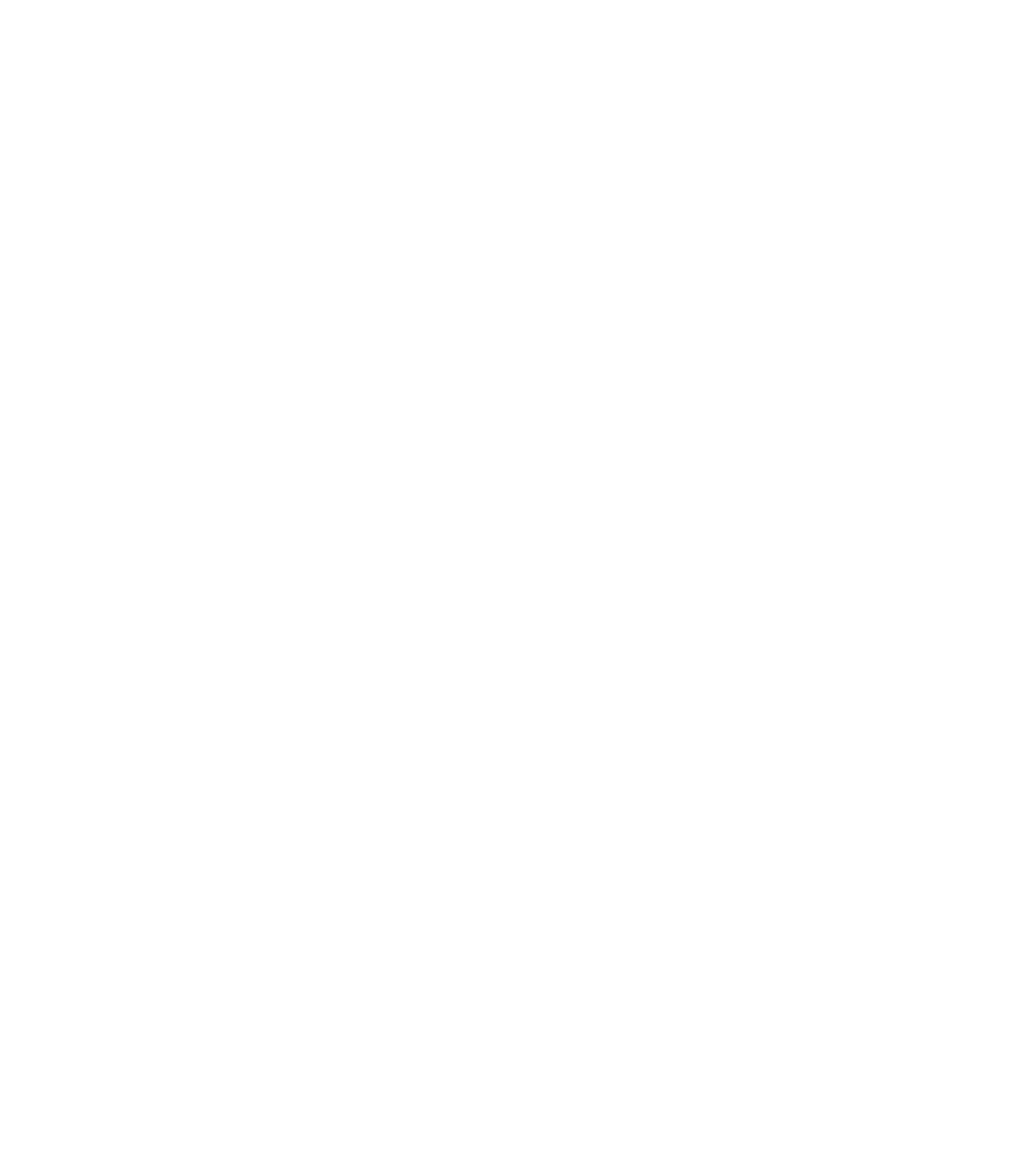
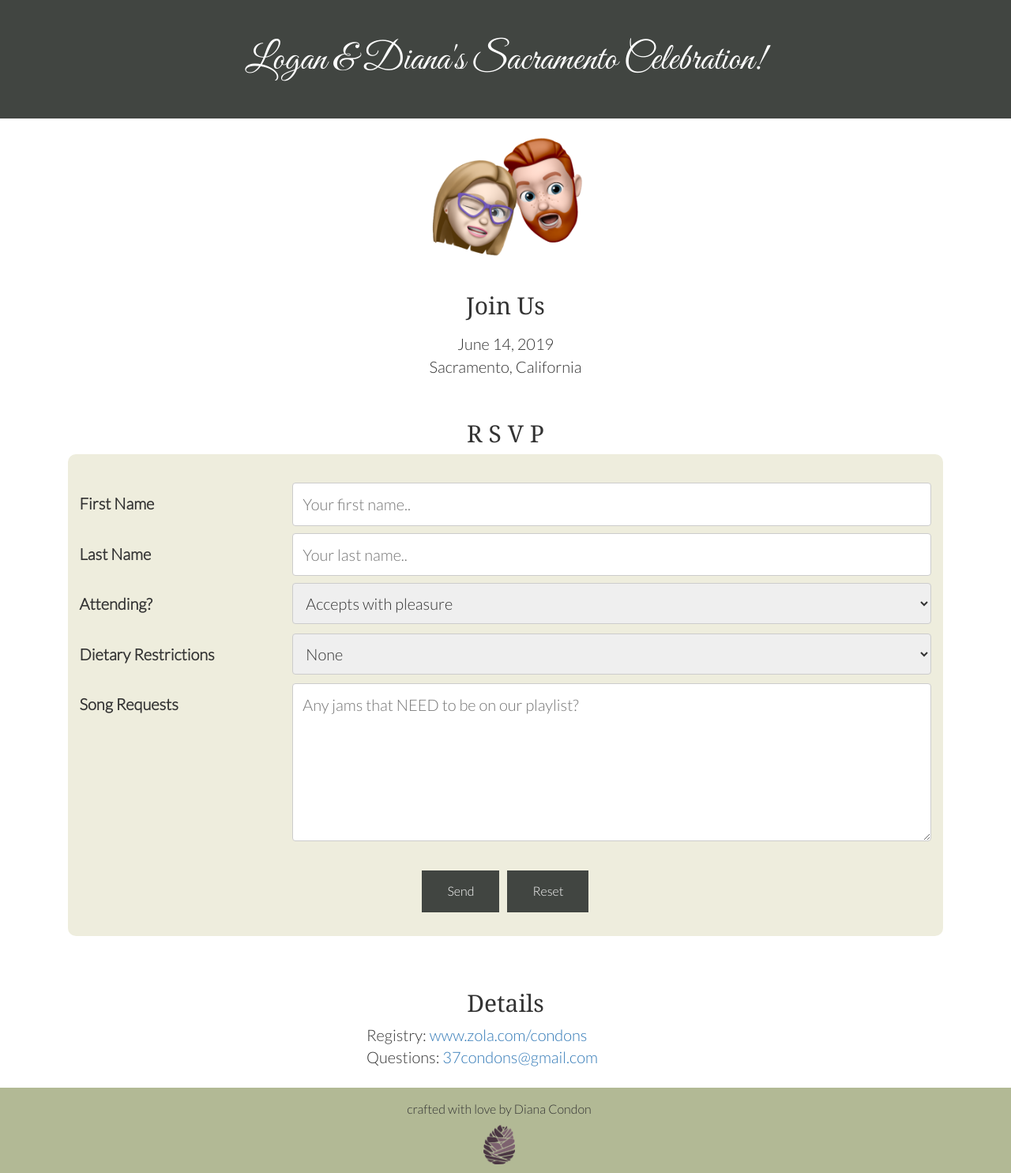
Before and after one commit to DGriffing/condon_party, a plain HTML site: page 2019-sacramento.html in a window 1280 px wide. Shown: the whole page at 79% size. Before the commit the page ends 800 px from the top, so only its background shows below. Drawn offline with nearby package versions, Linux system fonts and the light colour scheme.

Commit message:
Adds City Information, form, and generally makes it prettier

```diff
--- a/2019-sacramento.html
+++ b/2019-sacramento.html
@@ -0,0 +1,114 @@
+<!DOCTYPE html>
+<html lang="en">
+<head>
+    <meta charset="utf-8">
+    <meta name="viewport" content="width=device-width, initial-scale=1, shrink-to-fit=no">
+    <meta name="author" content="Diana Condon">
+    <meta name="description" content="The Condon Sacramento Celebration">
+    <title>The Condon Wedding - Sacramento</title>
+    <link rel="stylesheet" href="css/main.css"/>
+	<link rel="icon" type="png" href="img/animojis.png">
+</head>
+<body>
+    <div class="content">
+        <!-- HEADER -->
+        <div class="sac-header">
+            <h1>Logan &amp; Diana's Sacramento Celebration!</h1>
+        </div>
+
+        <div class="us">
+            <img class="us-image" src="img/animojis@4x.png"/>
+        </div>
+
+        <div class="join">
+            <h2>Join Us</h2>
+            <p class="where">
+                June 14, 2019
+                <br>
+                Sacramento, California
+            <p>
+        </div>
+
+
+       <div class="rsvp">
+           <h2>R S V P</h2>
+           <div class="rsvp-form">
+                <form action="mailto:37condons@egmail.com" method="post" enctype="text/plain">
+                    <div class="row">
+                    <div class="col-25">
+                        <label for="fname">First Name</label>
+                    </div>
+                    <div class="col-75">
+                        <input type="text" id="fname" name="firstname" placeholder="Your first name..">
+                    </div>
+                    </div>
+                    <div class="row">
+                    <div class="col-25">
+                        <label for="lname">Last Name</label>
+                    </div>
+                    <div class="col-75">
+                        <input type="text" id="lname" name="lastname" placeholder="Your last name..">
+                    </div>
+                    </div>
+
+                    <div class="row">
+                    <div class="col-25">
+                        <label for="attending">Attending?</label>
+                    </div>
+                    <div class="col-75">
+                        <select id="attending" name="attending">
+                        <option value="yes">Accepts with pleasure</option>
+                        <option value="no">Declines with regret</option>
+                        </select>
+                    </div>
+                    </div>
+
+                    <div class="row">
+                    <div class="col-25">
+                        <label for="dietary">Dietary Restrictions</label>
+                    </div>
+                    <div class="col-75">
+                        <select id="dietary" name="dietary">
+                        <option value="none">None</option>
+                        <option value="vegetarian">Vegetarian</option>
+                        <option value="vegan">Vegan</option>
+                        <option value="fish">Pescatarian</option>
+                        <option value="nogluten">Gluten Free</option>
+                        </select>
+                    </div>
+                    </div>
+                    <div class="row">
+                    <div class="col-25">
+                        <label for="subject">Song Requests</label>
+                    </div>
+                    <div class="col-75">
+                        <textarea id="subject" name="subject" placeholder="Any jams that NEED to be on our playlist?" style="height:200px"></textarea>
+                    </div>
+                    </div>
+                    <div class="row">
+                        <div class="buttons">
+                        <input class="button" type="submit" value="Send" id="left-button">
+                        <input class="button" type="reset" value="Reset" id="right-button">
+                        </div>
+                    </div>
+                </form>
+           </div>
+       </div>
+       <div class="details">
+            <h2>Details</h2>
+            <p>
+                Registry: <a href="https://www.zola.com/registry/condons">www.zola.com/condons</a>
+            </p>
+            <p>
+                Questions: <a href="mailto:37condons@gmail.com">37condons@gmail.com</a>
+            </p>
+       </div>
+    </div>
+    <footer class="footer">
+        <div>
+            crafted with love by Diana Condon
+            <img class="footer-logo" src="img/pinecone.png"/>
+        </div>
+    </footer>
+</body>
+</html>
--- a/css/main.css
+++ b/css/main.css
@@ -2,6 +2,10 @@
 
 @import url(https://fonts.googleapis.com/css?family=Raleway:300,400);
 @import url(https://fonts.googleapis.com/css?family=Lato:300);
+
+@import url(https://fonts.googleapis.com/css?family=Great+Vibes);
+@import url(https://fonts.googleapis.com/css?family=Roboto+Mono:300);
+@import url(https://fonts.googleapis.com/css?family=Noto+Serif);
 @import url(https://maxcdn.bootstrapcdn.com/bootstrap/3.3.5/css/bootstrap.min.css);
 @import url(https://maxcdn.bootstrapcdn.com/font-awesome/4.4.0/css/font-awesome.min.css);
 
@@ -23,10 +27,14 @@ h1 {
 	font-size: 30px;
     text-align: center;
 	color: #333333;
-	font-family: Raleway, "Helvetica Neue", Helvetica, sans-serif;
+	font-family: 'Noto Serif', serif;
+}
+h2 {
+	text-align: center;
+	font-family: 'Noto Serif', serif;
 }
 
-.Header {
+.header {
 	padding-top: 300px;
 	background-color: #414541;
     text-align: center;
@@ -39,50 +47,86 @@ h1 {
   	background-attachment: fixed;
   	background-position: center;
 }
-.Header h1 {
+.sac-header {
+	min-height: 100px;
+	background-color: #414541;
+	padding: 10px;
+    text-align: center;
+	width: 100%;
+}
+.sac-header h1 {
+	color: white;
+	font-family: 'Great Vibes', cursive;
+	font-size: 30px;
+}
+.header h1 {
 	display: none;
 }
-.topnav {
-	z-index: 1;
-    text-align: center;
-	width: 100%;
-	height: 24px;
-}
-.topnav a {
-	color: #000000;
-	font-size: 16px;
-	font-weight: 400;
-	padding: 20px 32px;
-	text-decoration: none;
-}
-.topnav a:hover {
-	text-decoration: none;
-	color: #ad9ba7;
-}
-.topnav a.active {
-	font-weight: 900;
-	color: #4a3642;
-	text-decoration: underline;
+.names {
+	font-family: 'Great Vibes', cursive;
+	font-size: 50px;
+	color: #414541;
 }
 .exclude {
 	display: none;
 }
-.bio, .skills, .contact {
+.celebrate, .which, .story, .details, .rsvp{
 	padding: 24px 24px;
 }
-.divide {
-	margin: 0px 24px;
+.where, .rsvp-form {
+	margin-top: 5px;
+	max-width: 90%;
+	margin: 0 auto !important;
+	float: none !important;
 }
-.stick {
-	width: 80%;
+.rsvp-form {
+	background-color: #eeeddd;
+	padding: 8px;
+}
+.adjustable {
+	resize: both;
+  	overflow: auto;
+}
+.buttons {
+	display: flex;
+	justify-content: center;
+	padding-top: 30px;
+}
+#left-button {
+	margin-right: 5px;
+}
+#right-button {
+	margin-left: 5px;
+}
+.button {
+  background-color: #414541;
+  border: none;
+  color: white;
+  padding: 15px 32px;
+  text-align: center;
+  text-decoration: none;
+  display: inline-block;
+  font-size: 16px;
+}
+.button:hover {
+	background-color: black;
+}
+.story p {
+	margin-top: 10px;
+	font-family: 'Roboto Mono', monospace;
+}
+.where {
+	text-align: center;
+	padding-top: 8px;
+}
+.details {
 	max-width: 300px;
-	opacity: 0.7;
 	display: block;
 	margin-left: auto;
 	margin-right: auto;
 }
-.big-stick {
-	display: none;
+.divide {
+	margin: 0px 24px;
 }
 .columns{
 	margin: 0px 30px;
@@ -100,11 +144,17 @@ h1 {
 	display: table;
 	clear: both;
 }
-.skill-list {
-	list-style-type: circle;
-}
 .animoji {
 	max-width: 100%;
+}
+.us {
+	display: flex;
+	justify-content: center;
+}
+.us-image {
+	max-width: 50%;
+	width: 200px;
+	height: 200px;
 }
 footer {
   	height: 108px;
@@ -125,35 +175,40 @@ footer {
 	margin-right: auto;
 }
 
-
-
-
 @media screen and (min-width: 768px){
 	body {
 		font-size: 20px;
 	}
-	.topnav a {
-		font-size: 20px;
-		padding: 20px 40px;
-	}
-	.Header {
+	.header {
 		padding-top: 500px;
 		width: 100%;
 		min-height: 700px;
         background-repeat: no-repeat;
         background-size: cover;
 	}
-	.Header h1 {
+	.sac-header {
+		min-height: 150px;
+		padding: 30px;
+	}
+	.sac-header h1 {
+		font-size: 48px;
+	}
+	.header h1 {
 		color: white;
 		font-weight: 900;
 		text-align: center;
 		display: block;
+		font-size: 40px;
 	}
-	.Header p {
+	.header p {
 		text-align: center;
 	}
 	h4 {
 		font-size: 24px;
+	}
+	.names {
+		font-size: 70px;
+		margin-top: 30px;
 	}
 	.columns {
 		margin: 0px 60px;
@@ -166,24 +221,73 @@ footer {
 	.skill-list {
 		display: none;
 	}
-	.bio, .skills, .contact {
+	.celebrate, .which, .story,{
 		padding: 48px 48px;
 		max-width: 960px;
 		margin: 0 auto !important;
 		float: none !important;
 	}
-	.stick {
-		display: none;
-	}
-	.big-stick {
-		width: 60%;
-		max-width: 600px;
-		opacity: 0.8;
-		display: block;
-		margin-left: auto;
-		margin-right: auto;
-	}
 	.animoji {
 		max-width: 300px;
 	}
+	.details p, .story p, .buttons {
+		margin-top: 20px;
+		max-width: 960px;
+		margin: 0 auto !important;
+		float: none !important;
+	}
+	.details {
+		max-width: 400px;
+	}
 }
+
+/*RSVP FORM STYLE*/
+* {
+  box-sizing: border-box;
+}
+
+input[type=text], select, textarea {
+  width: 100%;
+  padding: 12px;
+  border: 1px solid #ccc;
+  border-radius: 4px;
+  resize: vertical;
+}
+
+label {
+  padding: 12px 12px 12px 0;
+  display: inline-block;
+}
+
+.rsvp-form {
+  border-radius: 10px;
+  background-color: #eeeddd;
+  padding: 30px;
+}
+
+.col-25 {
+  float: left;
+  width: 25%;
+  margin-top: 6px;
+}
+
+.col-75 {
+  float: left;
+  width: 75%;
+  margin-top: 6px;
+}
+
+/* Clear floats after the columns */
+.row:after {
+  content: "";
+  display: table;
+  clear: both;
+}
+
+/* Responsive layout - when the screen is less than 600px wide, make the two columns stack on top of each other instead of next to each other */
+@media screen and (max-width: 600px) {
+  .col-25, .col-75 {
+    width: 100%;
+    margin-top: 0;
+  }
+}
```
Also changed, not shown: 2020-seattle.html (+49 -0 lines), index.html (+11 -7 lines), 1 other file.
